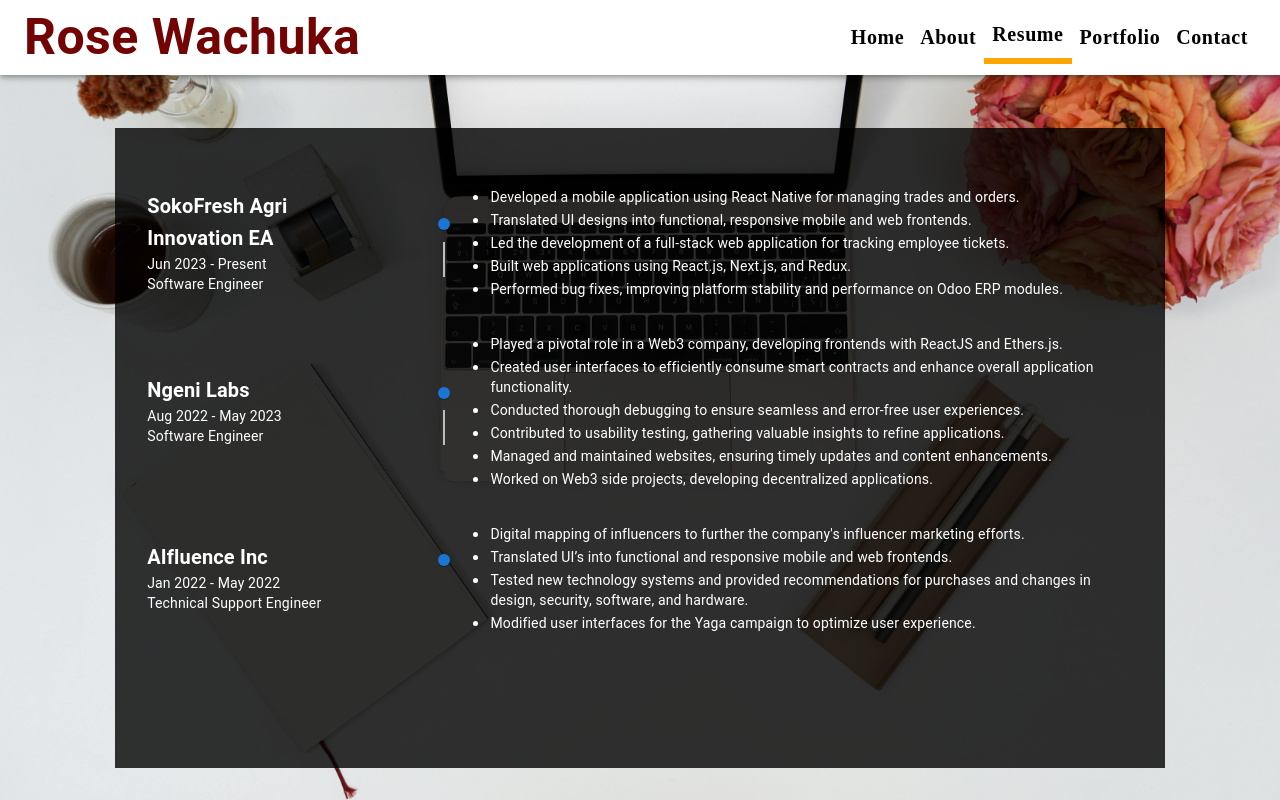
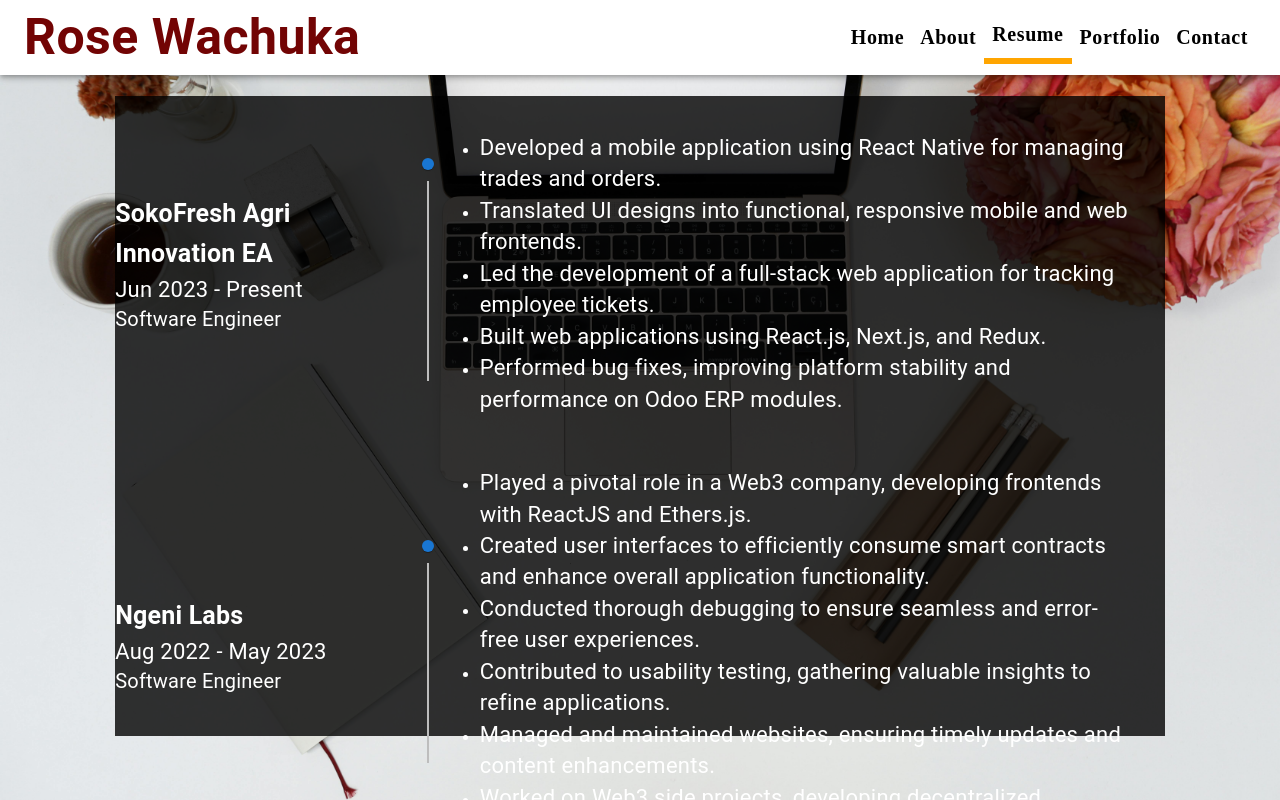
Before and after one commit to ro61zzy/myportfolio, a Next.js app: page /resume in a window 1280 px wide. Built offline with nearby package versions, Linux system fonts and the light colour scheme.

Commit message:
Fix: resume page

```diff
--- a/src/app/resume/page.tsx
+++ b/src/app/resume/page.tsx
@@ -9,7 +9,7 @@
         display: "flex",
         flexDirection: "column",
         alignItems: "center",
-        p: { xs: "5rem 1rem ", sm: "8rem 9% 2rem 9%" },
+        p: { xs: "5rem 1rem ", sm: "6rem 9% 2rem 9%" },
         height: "100vh",
         overflowY: "auto",
       }}
@@ -17,7 +17,7 @@
       <Box
         sx={{
           backgroundColor: "rgba(0, 0, 0, 0.8)",
-          padding:{xs:"1rem 1rem",sm: "1rem 2rem",md:"2.5rem 2rem", xl:"10rem"},
+          // padding:{xs:"1rem 1rem",sm: "1rem 2rem",md:"2.5rem 2rem", xl:"10rem"},
           width: "100%",
           height:"80vh"
         }}
--- a/src/components/Experience.tsx
+++ b/src/components/Experience.tsx
@@ -55,13 +55,13 @@
           <Grid container key={index} alignItems="center" spacing={2}>
             {/* Left Column */}
             <Grid item xs={12} md={3}>
-              <Typography variant="h6" sx={{ fontWeight: 'bold', color: 'white' }}>
+              <Typography variant="h6" sx={{ fontWeight: 'bold', color: 'white', fontSize:"25px" }}>
                 {experience.company}
               </Typography>
-              <Typography variant="body2" sx={{ color: 'white' }}>
+              <Typography variant="body2" sx={{ color: 'white', fontSize:"22px" }}>
                 {experience.years}
               </Typography>
-              <Typography variant="body2" sx={{ color: 'white' }}>
+              <Typography variant="body2" sx={{ color: 'white', fontSize:"20px" }}>
                 {experience.role}
               </Typography>
             </Grid>
@@ -72,19 +72,22 @@
     <TimelineItem>
       <TimelineSeparator>
         <TimelineDot color="primary" />
-                    {index < experiences.length - 1 && <TimelineConnector />}
+        {index < experiences.length - 1 && (
+          <TimelineConnector sx={{ height: '200px' }} />
+        )}
       </TimelineSeparator>
       <TimelineContent />
     </TimelineItem>
   </Timeline>
 </Grid>
 
+
             {/* Right Column (Details) */}
             <Grid item xs={12} md={8}>
-  <ul style={{ listStyleType: 'disc', paddingLeft: '20px', color: 'white' }}>
+  <ul style={{ listStyleType: 'disc', paddingLeft: '20px', paddingTop:"20px", color: 'white' }}>
     {experience.details.map((detail, i) => (
       <li key={i}>
-        <Typography variant="body2" sx={{ color: 'white' }}>
+        <Typography variant="body2" sx={{ color: 'white', fontSize:"22px" }}>
           {detail}
         </Typography>
       </li>
```
Lines whose indentation alone changed are shown as unchanged.
